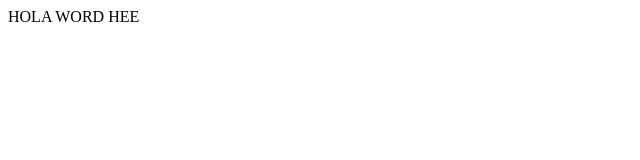
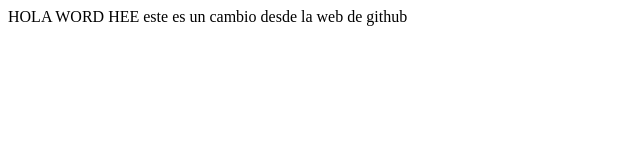
Before and after one commit to Crissper/MiPrimerRep, a plain HTML site: page Index.html in a window 1280 px wide. Shown: the whole page, without its empty margins (0-640 px from the left). Drawn offline with Linux system fonts and the light colour scheme.

Commit message:
Cambio desde la web

```diff
--- a/Index.html
+++ b/Index.html
@@ -1 +1,2 @@
 <HTML> HOLA WORD HEE</HTML>
+<span> este es un cambio desde la web de github</span>
```
